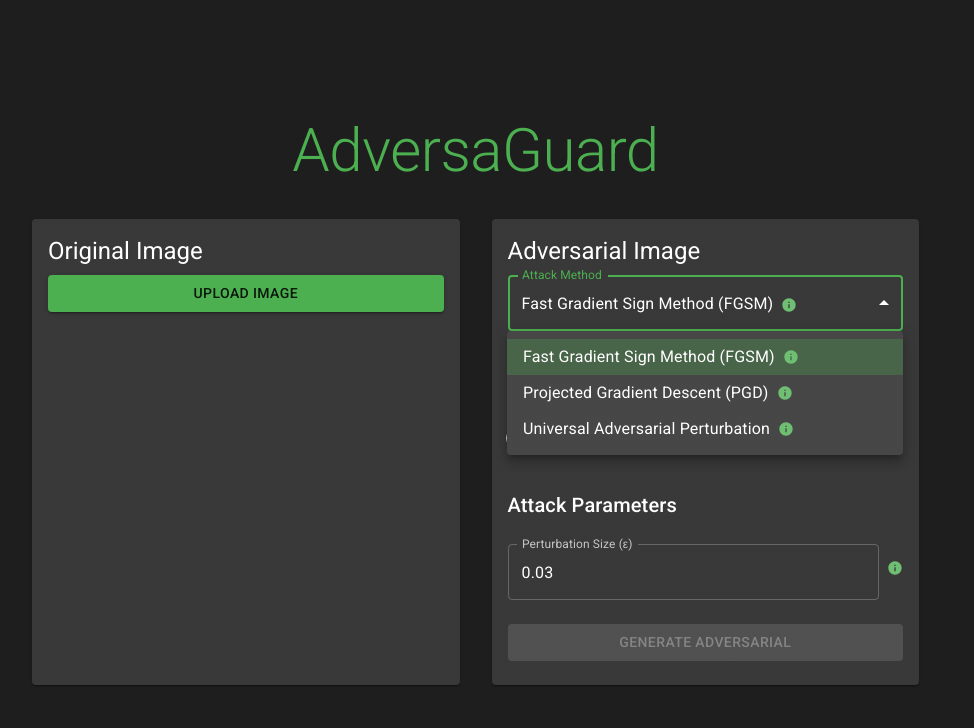
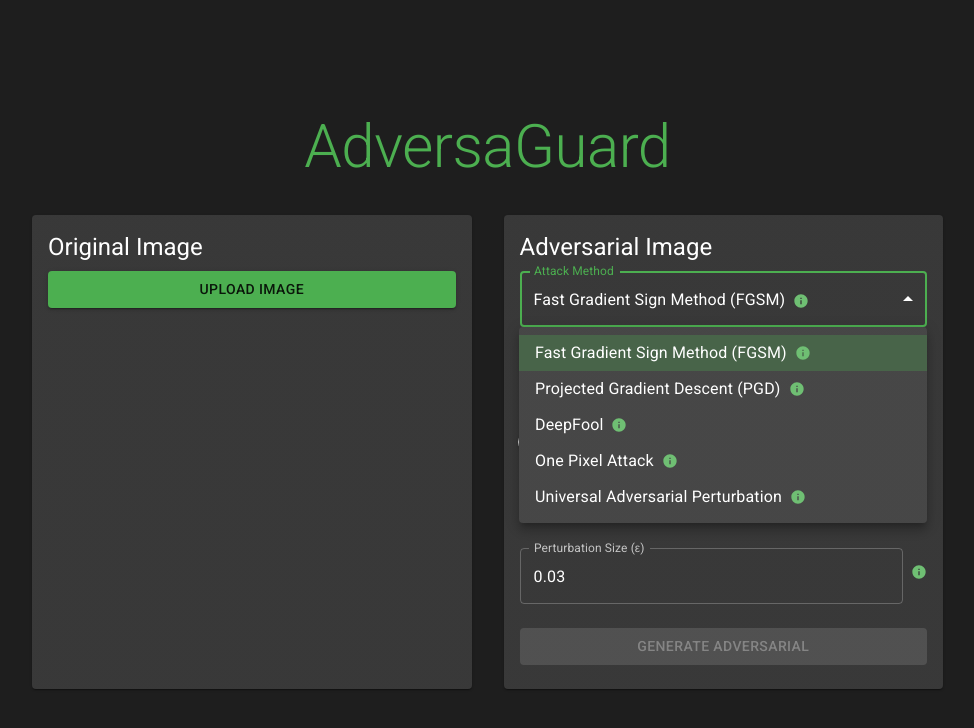
Before and after one commit to DejaunG/AdverseraGuardV2, a React (Create React App) app in the folder frontend/: page / in a window 1280 px wide. Both pictures are taken after a click on the element "Fast Gradient Sign Method (FGSM)". Shown: the top 728 px of the page, without its empty margins (32-1006 px from the left). Built offline with nearby package versions, Linux system fonts and the light colour scheme.

Commit message:
Updated the tooltips

```diff
--- a/frontend/src/App.js
+++ b/frontend/src/App.js
@@ -39,24 +39,30 @@ const theme = createTheme({
 });
 
 const methodDescriptions = {
-  fgsm: "A quick and simple attack that slightly modifies the entire image in a single step. Good for testing basic model vulnerabilities. Fast but may be less effective.",
-  pgd: "A stronger attack that gradually modifies the image over multiple steps. More likely to fool the model than FGSM but takes longer to run. Best for thorough testing.",
-  universal: "Creates a pattern that can fool the model when applied to many different images. Useful for testing overall model security. Takes longer but works on multiple images.",
-  deepfool: "Finds the smallest changes needed to fool the model. Good for understanding model weaknesses with minimal image changes.",
-  one_pixel: "Changes only a few pixels to fool the model. Shows how sensitive the model can be to tiny changes."
+    fgsm: "Fast Gradient Sign Method (FGSM) - A quick attack that modifies the image based on the gradient of the loss. Regular mode creates visible changes while stealth mode makes subtle perturbations. Fast to compute but may be less effective at fooling the model.",
+    pgd: "Projected Gradient Descent (PGD) - An iterative attack that gradually modifies the image to fool the model. Regular mode produces visible alterations while stealth mode creates minimal visual changes. More effective than FGSM but takes longer to compute.",
+    deepfool: "DeepFool - A sophisticated attack that finds the minimal perturbation needed to cross the decision boundary. Creates highly targeted modifications that may be visually noticeable. Good for understanding model decision boundaries.",
+    one_pixel: "One Pixel Attack - Attempts to fool the model by modifying a small number of pixels. Shows how sensitive the model can be to tiny, localized changes. Progress bar shows attack status. More effective on simpler images.",
+    universal: "Universal Adversarial Perturbation - Creates a pattern that can potentially fool the model across multiple images. Takes longer to compute but can reveal systematic model vulnerabilities. Works best with consistent image types."
+};
+
+const imageTypeDescriptions = {
+    auto: "Auto-detection uses our custom trained EfficientNet-B3 model to identify if the image is a fish eye or mushroom.",
+    fish_eye: "Fish eye images are classified as either fresh or non-fresh based on their visual characteristics.",
+    mushroom: "Mushroom images are classified as either poisonous or non-poisonous based on their features.",
 };
 
 const parameterDescriptions = {
-  epsilon: "How much the image can be changed overall. Higher values (like 0.1) make more visible changes but are more likely to work. Lower values (like 0.01) make subtle changes but might be less effective.",
-  alpha: "Size of each change step. Smaller values make more precise changes but take longer. Like walking with smaller steps to reach a destination more accurately.",
-  num_iter: "Number of attempts to modify the image. More attempts usually give better results but take longer. Start with 40-50 and increase if needed.",
-  num_classes: "How many different types of classifications to consider. Higher numbers are more thorough but slower.",
-  overshoot: "How aggressive the attack should be. Higher values make stronger attacks but more visible changes.",
-  max_iter: "Maximum number of tries before stopping. Increase this if the attack isn't successful enough.",
-  pixels: "Number of pixels to change. More pixels = stronger attack but more visible changes.",
-  pop_size: "Number of different variations to try. Larger numbers give better results but take longer.",
-  delta: "How often the attack should successfully fool the model (0-1). Higher values make stronger but more visible attacks.",
-  max_iter_uni: "How many times to try improving the attack. More attempts = better results but longer runtime."
+    epsilon: "Controls the magnitude of image modification. Higher values (like 0.1) create more noticeable changes but are more likely to succeed. Lower values (like 0.01) create subtler changes but might be less effective. In stealth mode, this value is automatically scaled for normalized image space.",
+    alpha: "Step size for iterative attacks like PGD. Smaller values make more precise changes but take longer. Like walking with smaller steps to reach a destination more accurately. Automatically scaled in stealth mode.",
+    num_iter: "Number of iterations for PGD attack. More iterations usually give better results but take longer. Start with 40-50 and increase if needed. Affects both regular and stealth modes equally.",
+    num_classes: "Number of different classes to consider when computing the attack. Higher numbers are more thorough but slower. Used primarily in DeepFool attack.",
+    overshoot: "Used in DeepFool to control how far past the decision boundary to push. Higher values make stronger attacks but more visible changes.",
+    max_iter: "Maximum number of iterations before stopping an attack. Increase this if the attack isn't successful enough.",
+    pixels: "Number of pixels to modify in One Pixel attack. More pixels = stronger attack but more visible changes.",
+    pop_size: "Population size for evolutionary algorithms in One Pixel attack. Larger numbers give better results but take longer.",
+    delta: "Target success rate for Universal attack (0-1). Higher values make stronger but more visible attacks.",
+    max_iter_uni: "Maximum iterations for Universal attack. More attempts = better results but longer runtime."
 };
 
 const methodConfigs = {
@@ -123,12 +129,8 @@ const methodConfigs = {
       num_classes: 'Number of Classes'
     }
   }
-};
-
-const AdversaGuardUI = () => {
-  // Add animation state
+};const AdversaGuardUI = () => {
   const [visible, setVisible] = useState(false);
-
   const [selectedImage, setSelectedImage] = useState(null);
   const [adversarialImage, setAdversarialImage] = useState(null);
   const [method, setMethod] = useState('fgsm');
@@ -139,8 +141,8 @@ const AdversaGuardUI = () => {
   const [adversarialPrediction, setAdversarialPrediction] = useState(null);
   const [imageType, setImageType] = useState('auto');
   const [isLoading, setIsLoading] = useState(false);
+  const [isDetecting, setIsDetecting] = useState(false);
 
-  // Trigger animation on mount
   useEffect(() => {
     setVisible(true);
   }, []);
@@ -167,6 +169,7 @@ const AdversaGuardUI = () => {
   };
 
   const autoDetectImageType = async (file) => {
+    setIsDetecting(true);
     const formData = new FormData();
     formData.append('file', file);
 
@@ -184,6 +187,8 @@ const AdversaGuardUI = () => {
       setImageType(data.image_type);
     } catch (e) {
       setError(`Failed to detect image type. Error: ${e.message}`);
+    } finally {
+      setIsDetecting(false);
     }
   };
 
@@ -270,39 +275,20 @@ const AdversaGuardUI = () => {
     </Tooltip>
   );
 
-  const containerStyles = {
-    minHeight: '100vh',
-    display: 'flex',
-    alignItems: 'center',
-    paddingTop: '2rem',
-    paddingBottom: '2rem',
-    opacity: visible ? 1 : 0,
-    transform: visible ? 'translateY(0)' : 'translateY(20px)',
-    transition: 'opacity 0.5s ease-in-out, transform 0.7s ease-out'
-  };
-
-  const cardStyles = {
-    height: '100%',
-    transition: 'transform 0.3s ease-in-out, box-shadow 0.3s ease-in-out',
-    '&:hover': {
-      transform: 'scale(1.01)',
-      boxShadow: '0 8px 16px rgba(0,0,0,0.2)'
-    }
-  };
-
-  const imageStyles = {
-    width: '100%',
-    marginBottom: '1rem',
-    borderRadius: '4px',
-    transition: 'opacity 0.3s ease-in-out',
-    opacity: 1
-  };
-
   return (
     <ThemeProvider theme={theme}>
       <CssBaseline />
       <div style={{ backgroundColor: theme.palette.background.default }}>
-        <Container maxWidth="lg" sx={containerStyles}>
+        <Container maxWidth="lg" sx={{
+          minHeight: '100vh',
+          display: 'flex',
+          alignItems: 'center',
+          paddingTop: '2rem',
+          paddingBottom: '2rem',
+          opacity: visible ? 1 : 0,
+          transform: visible ? 'translateY(0)' : 'translateY(20px)',
+          transition: 'opacity 0.5s ease-in-out, transform 0.7s ease-out'
+        }}>
           <div>
             <Typography
               variant="h2"
@@ -319,13 +305,30 @@ const AdversaGuardUI = () => {
             </Typography>
             <Grid container spacing={4}>
               <Grid item xs={12} md={6}>
-                <Card sx={cardStyles}>
+                <Card sx={{
+                  height: '100%',
+                  transition: 'transform 0.3s ease-in-out, box-shadow 0.3s ease-in-out',
+                  '&:hover': {
+                    transform: 'scale(1.01)',
+                    boxShadow: '0 8px 16px rgba(0,0,0,0.2)'
+                  }
+                }}>
                   <CardContent>
                     <Typography variant="h5" gutterBottom>
                       Original Image
                     </Typography>
                     {selectedImage && (
-                      <img src={selectedImage} alt="Original" style={imageStyles} />
+                      <img
+                        src={selectedImage}
+                        alt="Original"
+                        style={{
+                          width: '100%',
+                          marginBottom: '1rem',
+                          borderRadius: '4px',
+                          transition: 'opacity 0.3s ease-in-out',
+                          opacity: 1
+                        }}
+                      />
                     )}
                     {originalPrediction && (
                       <Typography variant="subtitle1" gutterBottom>
@@ -351,15 +354,32 @@ const AdversaGuardUI = () => {
                 </Card>
               </Grid>
               <Grid item xs={12} md={6}>
-                <Card sx={cardStyles}>
+                <Card sx={{
+                  height: '100%',
+                  transition: 'transform 0.3s ease-in-out, box-shadow 0.3s ease-in-out',
+                  '&:hover': {
+                    transform: 'scale(1.01)',
+                    boxShadow: '0 8px 16px rgba(0,0,0,0.2)'
+                  }
+                }}>
                   <CardContent>
                     <Typography variant="h5" gutterBottom>
                       Adversarial Image
                     </Typography>
                     {adversarialImage && (
-                      <img src={adversarialImage} alt="Adversarial" style={imageStyles} />
+                      <img
+                        src={adversarialImage}
+                        alt="Adversarial"
+                        style={{
+                          width: '100%',
+                          marginBottom: '1rem',
+                          borderRadius: '4px',
+                          transition: 'opacity 0.3s ease-in-out',
+                          opacity: 1
+                        }}
+                      />
                     )}
-                    {adversarialPrediction && (
+      {adversarialPrediction && (
                       <Typography variant="subtitle1" gutterBottom>
                         Classification: {adversarialPrediction}
                       </Typography>
@@ -379,6 +399,14 @@ const AdversaGuardUI = () => {
                           Projected Gradient Descent (PGD)
                           <InfoTooltip title={methodDescriptions.pgd} />
                         </MenuItem>
+                        <MenuItem value="deepfool">
+                          DeepFool
+                          <InfoTooltip title={methodDescriptions.deepfool} />
+                        </MenuItem>
+                        <MenuItem value="one_pixel">
+                          One Pixel Attack
+                          <InfoTooltip title={methodDescriptions.one_pixel} />
+                        </MenuItem>
                         <MenuItem value="universal">
                           Universal Adversarial Perturbation
                           <InfoTooltip title={methodDescriptions.universal} />
@@ -386,17 +414,31 @@ const AdversaGuardUI = () => {
                       </Select>
                     </FormControl>
 
-                    <FormControl fullWidth sx={{ mb: 2 }}>
+                    <FormControl fullWidth margin="normal">
                       <InputLabel>Image Type</InputLabel>
                       <Select
                         value={imageType}
                         onChange={(e) => setImageType(e.target.value)}
                         label="Image Type"
                       >
-                        <MenuItem value="auto">Auto Detect</MenuItem>
-                        <MenuItem value="fish_eye">Fish Eye</MenuItem>
-                        <MenuItem value="mushroom">Mushroom</MenuItem>
+                        <MenuItem value="auto">
+                          Auto Detect
+                          <InfoTooltip title={imageTypeDescriptions.auto} />
+                        </MenuItem>
+                        <MenuItem value="fish_eye">
+                          Fish Eye
+                          <InfoTooltip title={imageTypeDescriptions.fish_eye} />
+                        </MenuItem>
+                        <MenuItem value="mushroom">
+                          Mushroom
+                          <InfoTooltip title={imageTypeDescriptions.mushroom} />
+                        </MenuItem>
                       </Select>
+                      {isDetecting && (
+                        <Typography variant="caption" color="textSecondary">
+                          Detecting image type...
+                        </Typography>
+                      )}
                     </FormControl>
 
                     <FormControlLabel
@@ -409,7 +451,9 @@ const AdversaGuardUI = () => {
                       label={
                         <div style={{ display: 'flex', alignItems: 'center' }}>
                           Stealth Mode
-                          <InfoTooltip title="When turned on, tries to make changes to the image that are harder for humans to notice." />
+                          <InfoTooltip
+                            title="When enabled, perturbations are carefully scaled in normalized image space to maintain image appearance while still attempting to fool the model. When disabled, creates more visible changes that clearly show the adversarial effect. Currently affects FGSM and PGD attacks."
+                          />
                         </div>
                       }
                       sx={{ mb: 2 }}
```
